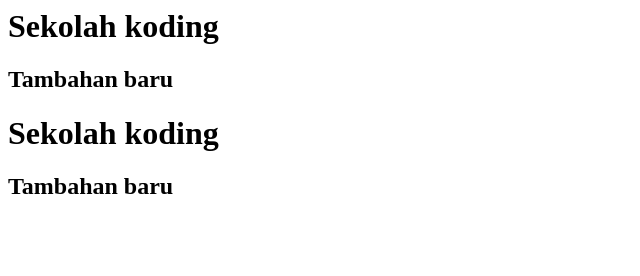
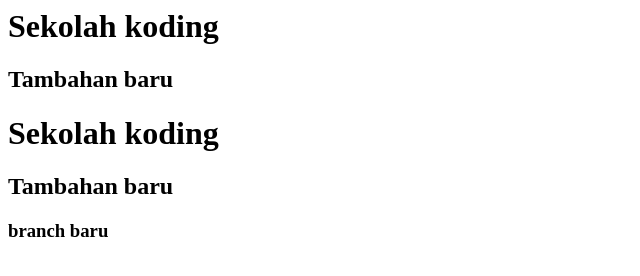
Before and after one commit to alfanjuni/tutorial, a plain HTML site: page index.html in a window 1280 px wide. Shown: the whole page, without its empty margins (0-640 px from the left). Drawn offline with Linux system fonts and the light colour scheme.

Commit message:
branch baru

```diff
--- a/index.html
+++ b/index.html
@@ -2,3 +2,4 @@
 <h2>Tambahan baru</h2>
 <h1>Sekolah koding</h1>
 <h2>Tambahan baru</h2>
+<h3>branch baru</h3>
```
